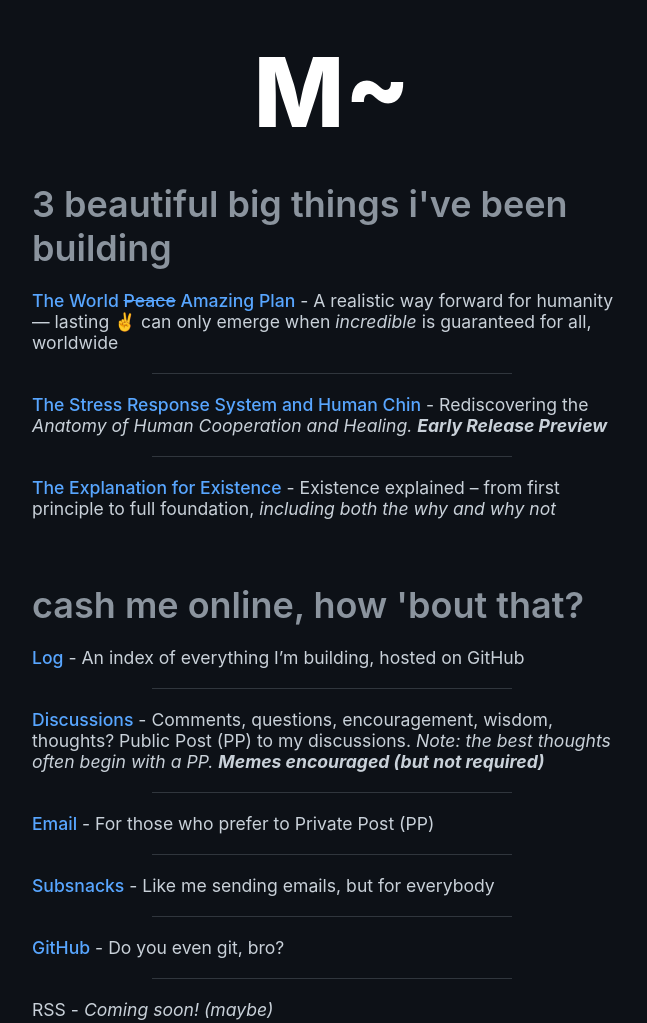
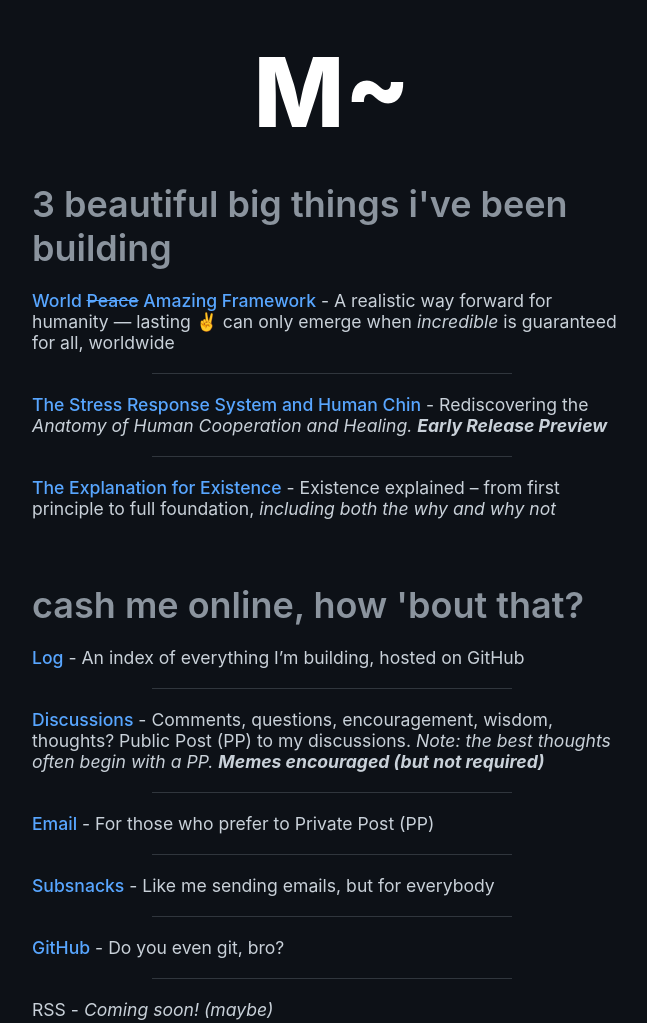
Before and after one commit to beakbahama/www, a plain HTML site: page docs/index.html in a window 1280 px wide. Shown: the top 1023 px of the page, without its empty margins (308-955 px from the left). Drawn offline with Linux system fonts and the light colour scheme.

Commit message:
Nice update

```diff
--- a/docs/index.html
+++ b/docs/index.html
@@ -138,12 +138,11 @@
     <h2>3 beautiful big things i've been building</h2>
     <ul>
       <li><a href="https://worldamazing.org/" target="_blank" rel="noopener noreferrer">
-          The World <s>Peace</s> Amazing Plan</a> - A realistic way forward for humanity — lasting ✌️ can only emerge when <i>incredible</i> is guaranteed for all, worldwide</li>
+           World <s>Peace</s> Amazing Framework</a> - A realistic way forward for humanity — lasting ✌️ can only emerge when <i>incredible</i> is guaranteed for all, worldwide</li>
       <li><a href="https://github.com/beakbahama/log/blob/main/docs/stress.md" target="_blank" rel="noopener noreferrer">
           The Stress Response System and Human Chin</a> - Rediscovering the <i>Anatomy of Human Cooperation and Healing. <b>Early Release Preview</b></i></li>
       <li><a href="https://github.com/beakbahama/log/blob/main/docs/existence.md" target="_blank" rel="noopener noreferrer">
-          The Explanation for Existence</a> - Existence explained – from first principle to full foundation, <i>including both
-          the why and why not</i></li>
+          The Explanation for Existence</a> - Existence explained – from first principle to full foundation, <i>including both the why and why not</i></li>
     </ul>
 
     <h2>cash me online, how 'bout that?</h2>
```
